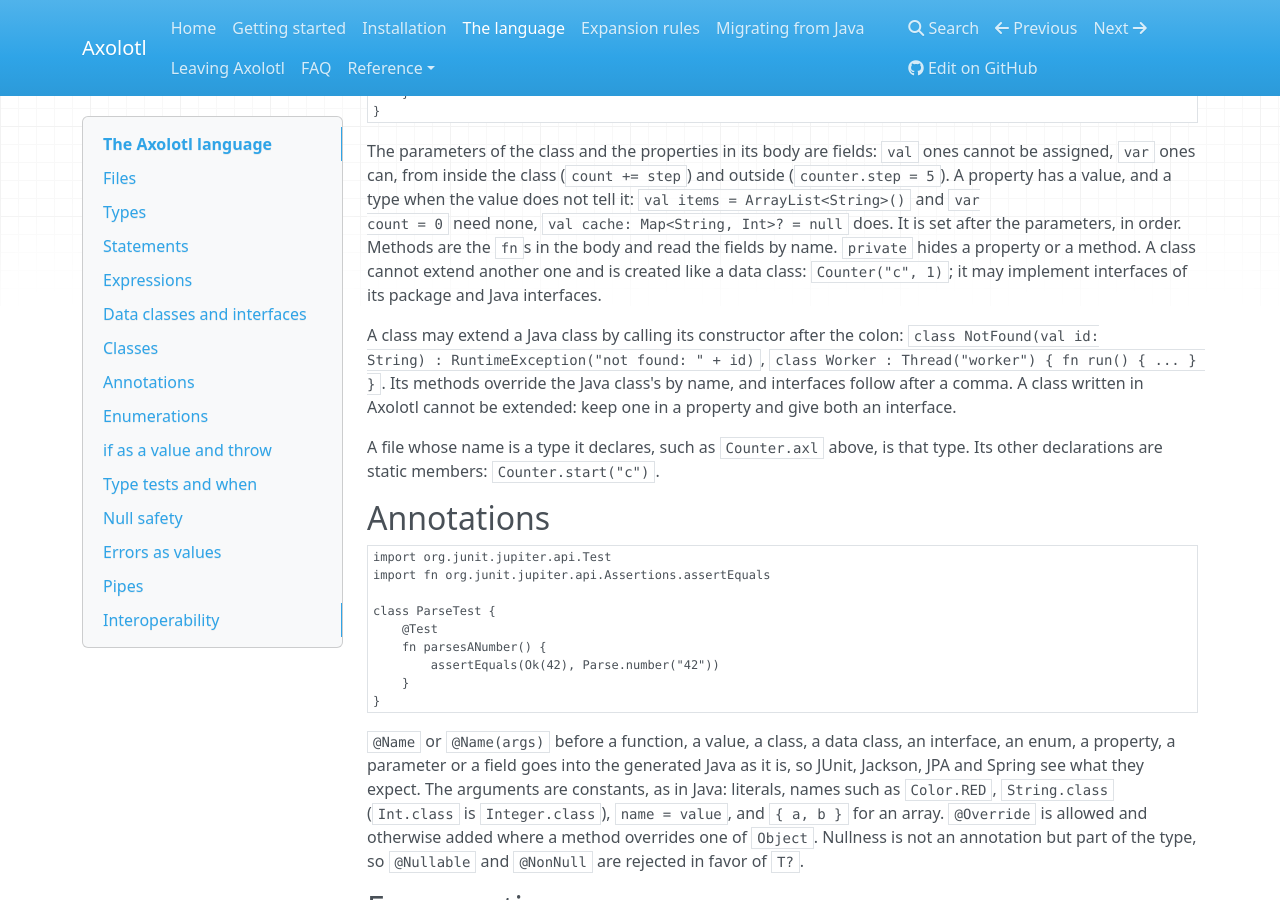
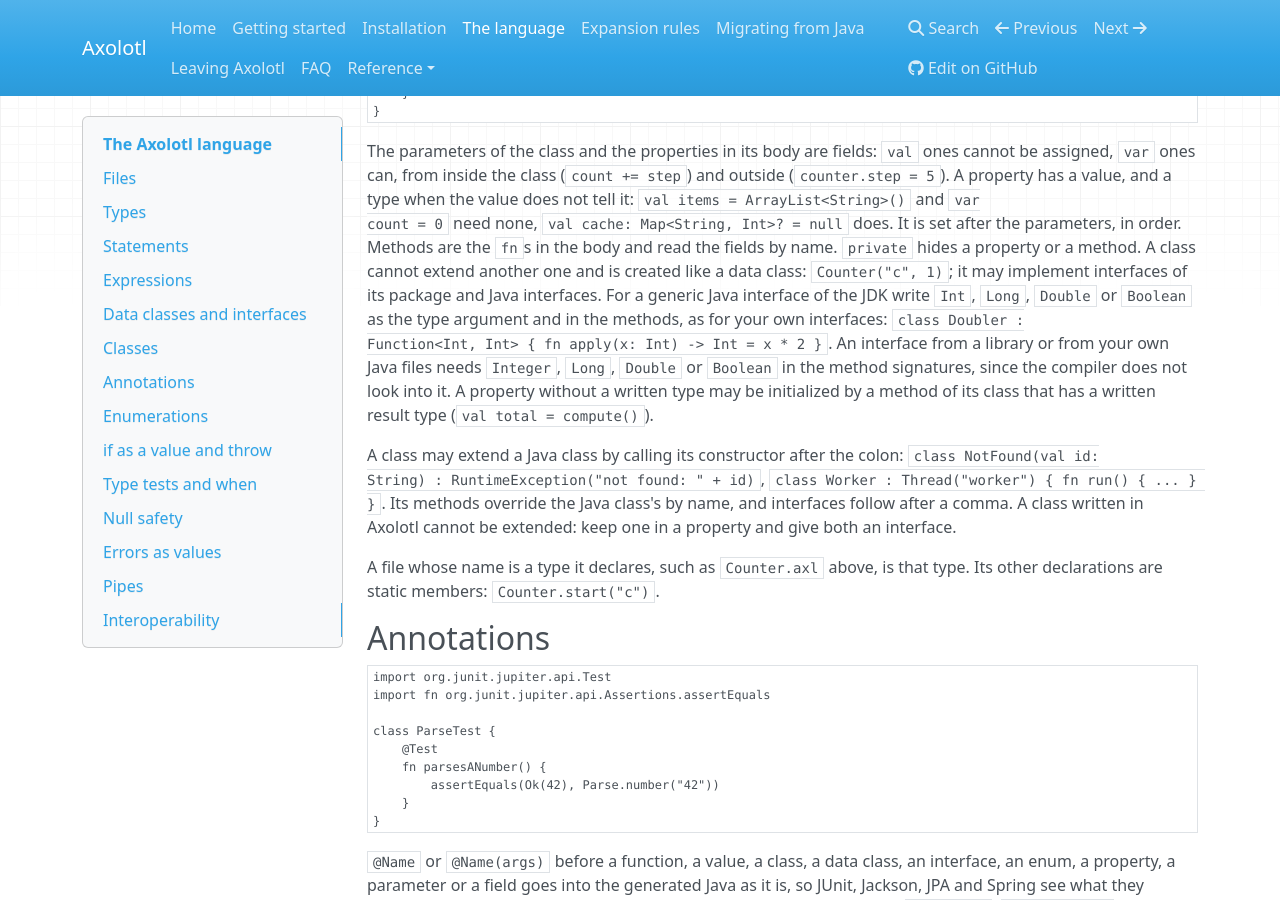
Before and after one commit to k1ngmang/axolotl-lang, an MkDocs documentation site: the page built from docs/language.md, in a window 1280 px wide and 900 px high, scrolled down 3072 px. Built offline with MkDocs 1.6.1, drawn with Linux system fonts in a browser that asks for light colours; nearby versions of some CDN libraries.

Commit message:
Document Int in Java generic interfaces and properties from methods

```diff
--- a/docs/language.md
+++ b/docs/language.md
@@ -160,7 +160,11 @@ The parameters of the class and the properties in its body are fields: `val` one
 has a value, and a type when the value does not tell it: `val items = ArrayList<String>()` and `var
 count = 0` need none, `val cache: Map<String, Int>? = null` does. It is set after the parameters, in order. Methods are the `fn`s in the body
 and read the fields by name. `private` hides a property or a method. A class cannot extend another one
-and is created like a data class: `Counter("c", 1)`; it may implement interfaces of its package and Java interfaces.
+and is created like a data class: `Counter("c", 1)`; it may implement interfaces of its package and Java interfaces. For a generic Java interface of the JDK write `Int`,
+`Long`, `Double` or `Boolean` as the type argument and in the methods, as for your own interfaces: `class Doubler :
+Function<Int, Int> { fn apply(x: Int) -> Int = x * 2 }`. An interface from a library or from your own Java files needs
+`Integer`, `Long`, `Double` or `Boolean` in the method signatures, since the compiler does not look into it. A property
+without a written type may be initialized by a method of its class that has a written result type (`val total = compute()`).
 
 A class may extend a Java class by calling its constructor after the colon: `class NotFound(val id:
 String) : RuntimeException("not found: " + id)`, `class Worker : Thread("worker") { fn run() { ... } }`.
```
Also changed, not shown: CHANGELOG.md (+2 -0 lines).
